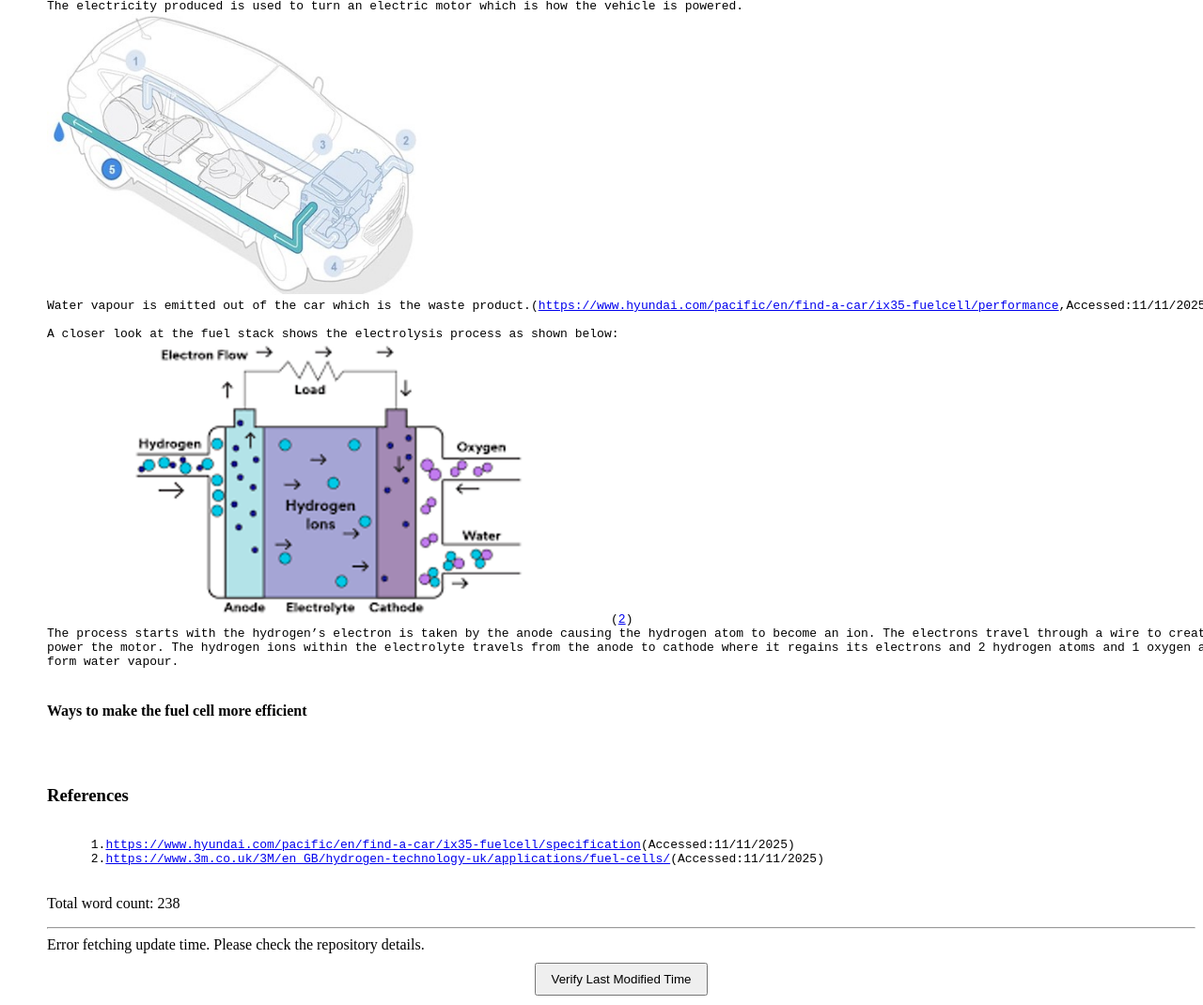
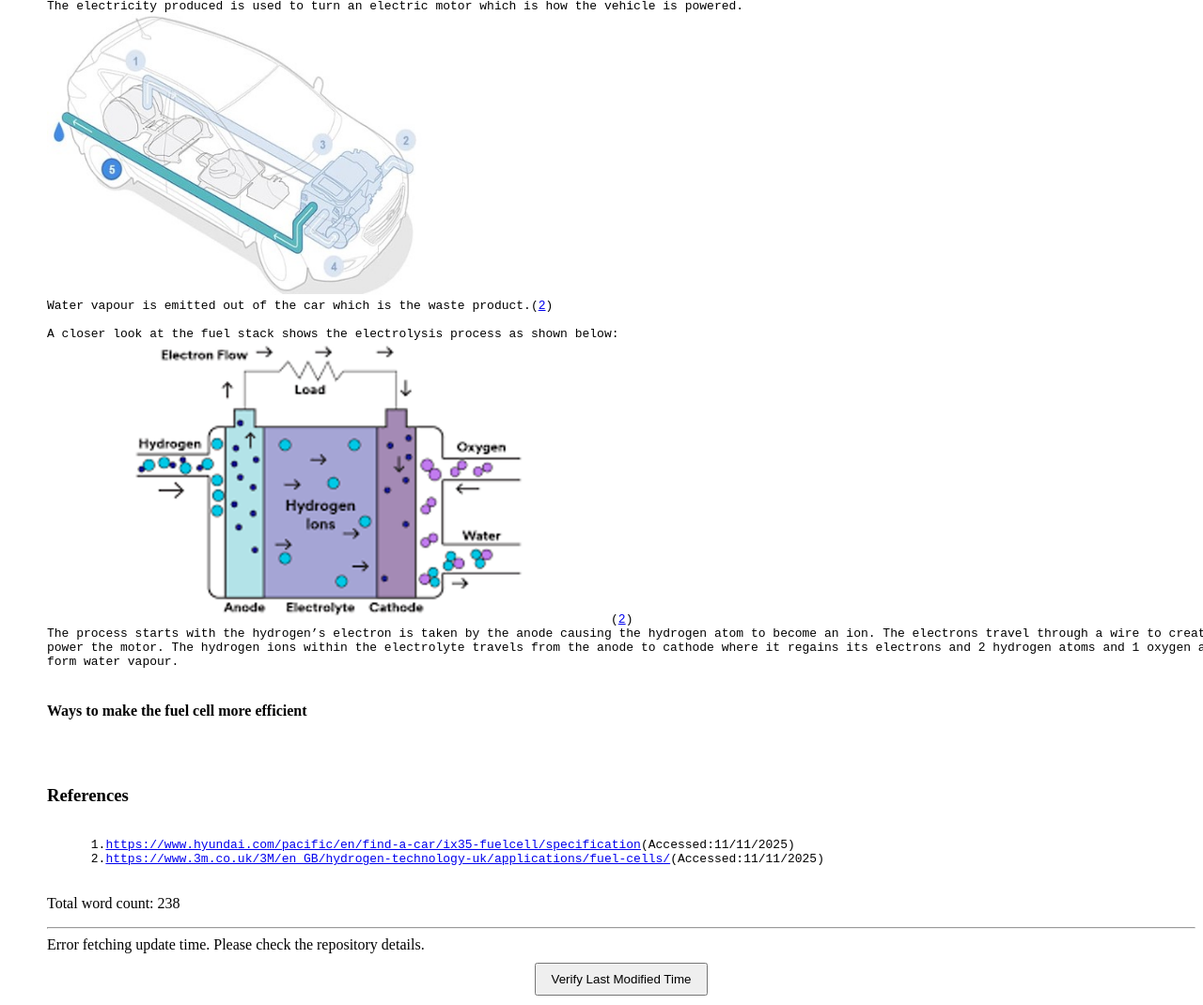
Before and after one commit to FEPSFY6953780/FY6953780, a plain HTML site: page index.html in a window 1280 px wide. Shown: the part 2431-3501 px from the top of the page at 94% size. Drawn offline with Linux system fonts and the light colour scheme; no server answers.

Commit message:
Update index.html

```diff
--- a/index.html
+++ b/index.html
@@ -99,7 +99,7 @@ There is a reaction using electrolysis between hydrogen and air to produce elect
 <img src="Hydrogen Fuel Cell Workings 4.jpg" width="400" height="300">
 The electricity produced is used to turn an electric motor which is how the vehicle is powered.
 <img src="Hydrogen Fuel Cell Workings 5.jpg" width="400" height="300">
-Water vapour is emitted out of the car which is the waste product.(<a href="https://www.hyundai.com/pacific/en/find-a-car/ix35-fuelcell/performance">https://www.hyundai.com/pacific/en/find-a-car/ix35-fuelcell/performance</a>,Accessed:11/11/2025)
+Water vapour is emitted out of the car which is the waste product.(<a href="#References">2</a>)
 
 A closer look at the fuel stack shows the electrolysis process as shown below:
 <img src="Hydrogen Fuel Cell.png" width="600" height="300">(<a href="#References">2</a>)
```
